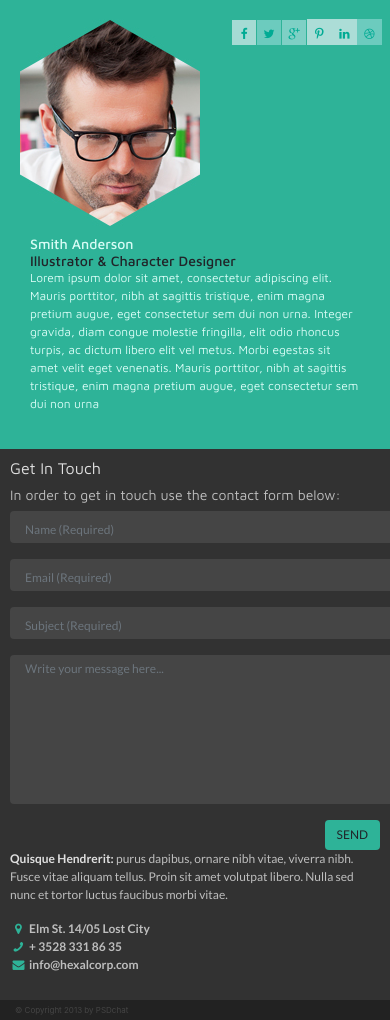
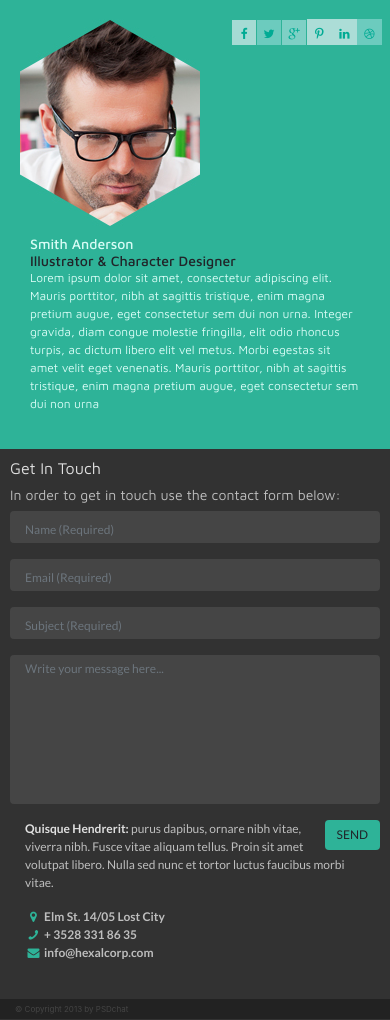
Before and after one commit to WojtekFront/webBI, a PHP site: page / in a window 390 px wide; the page is wider, and only the part inside the window is pictured. Shown: the part 317-1337 px from the top of that part. Run offline with PHP 8.4, Linux system fonts and the light colour scheme.

Commit message:
more responsive contact

```diff
--- a/index.php
+++ b/index.php
@@ -159,33 +159,34 @@ session_start();
   </div><!--close aboutMe-->
 
 
-  <div class="d-block col-sm-12 getInTouch" id="getInTouch"><!--open getInTouch-->
-      <div class="formDe">
+  <div class="d-block col-sm-12 getInTouch " id="getInTouch"><!--open getInTouch-->
+      <div class="formDe col-sm-12 col-md-8">
           <h3>Get In Touch</h3>
           <h4>In order to get in touch use the contact form below:</h4>
       </div><!--close formDe-->
-      <div class="form">
 
-        <form name="myform" method="post" onsubmit="return validateform()" action="phpMail.php" require>
+    <div class="form p-0 col-sm-12 col-md-8 float-md-left mr-md-4">
+
+      <form name="myform" method="post" onsubmit="return validateform()" action="phpMail.php" require>
           <div class="form-group">
-            <input type="text" name="name" class="form-control col-sm-12" id="exampleFormControlInput1" placeholder="Name (Required)" require>
+            <input type="text" name="name" class="form-control " id="inputlg" placeholder="Name (Required)" require>
           </div>
           <div class="form-group">
-            <input type="email" name="email" class="form-control col-sm-12" id="exampleFormControlInput1" placeholder="Email (Required)" require>
+            <input type="email" name="email" class="form-control col-sm-12" id="inputlg" placeholder="Email (Required)" require>
           </div>
           <div class="form-group">
-            <input type="text" name="subject" class="form-control col-sm-12" id="exampleFormControlInput1" placeholder="Subject (Required)" require>
+            <input type="text" name="subject" class="form-control col-sm-12" id="inputlg" placeholder="Subject (Required)" require>
           </div>
           <div class="form-group">
-            <textarea name="message" class="form-control col-sm-12" id="descText" rows="8" placeholder="Write your message here..."  require></textarea >
+            <textarea name="message" class="form-control" id="descText" rows="8" placeholder="Write your message here..."  require></textarea >
           </div>
           <div class="form-group">
             <button type="submit" value="SEND" class="btn">SEND</button>
           </div>
-        </form>
-      </div><!--close form-->
-    <div class="contact">
-      <div class="infoContact pb-lg-4">
+      </form>
+    </div><!--close form-->
+    <div class="contact col-sm-12 col-md-3 float-md-left">
+      <div class="infoContact pb-md-4">
       <p  id="LR"> <span id="LB">Quisque Hendrerit:</span> purus dapibus, ornare nibh vitae, viverra nibh. Fusce vitae aliquam tellus. Proin sit amet volutpat libero. Nulla sed nunc et tortor luctus faucibus morbi vitae. </p>
       </div>
 
--- a/style/styleCsscopy.css
+++ b/style/styleCsscopy.css
@@ -219,11 +219,11 @@ ul li{
     border: 0;
 }
 
-.form{
-    width: 560px;
+.form1{
+    /* width: 560px; */
     float: left;
     padding:0px;
-    margin: 0px 20px 0px 0px;
+    /* margin: 0px 20px 0px 0px; */
     border: 0;
     padding: 0;
 }
@@ -237,14 +237,14 @@ ul li{
 
 .formDe h3{
     font-family: 'Maven Pro', sans-serif;
-    font-weight:400;
+    font-weight: 400;
     font-size: 30px;
     color: #e0e0e0;
 }
 
 .formDe h4{
     font-family: 'Maven Pro', sans-serif;
-    font-weight:400;
+    font-weight: 400;
     font-size: 18px;
     color: #bebebe;
 }
@@ -255,11 +255,11 @@ ul li{
 .form-group input:hover,
 .form-group textarea,
 .form-group input{
-    width:560px;
+    /* width:560px; */
     background-color: #454545;
     color: #bebebe;
     font-family: 'Lato', sans-serif;
-    font-weight:400;
+    font-weight: 400;
     font-size: 12px;
     border: 0px;
     padding: 0;
@@ -278,7 +278,7 @@ ul li{
 .form-group button{
     float: right;
     font-family: 'Lato', sans-serif;
-    font-weight:400;
+    font-weight: 400;
     font-size: 12px;
     background-color: #2eb398 !important;
     border: 0 !important;
@@ -291,12 +291,6 @@ ul li{
     padding-top: 5px !important;
     border: 0px !important;
     margin: 0px !important;
-}
-
-.contact{
-    margin: 0px;
-    float: right;
-    max-width: 170px;
 }
 
 #LB{
@@ -337,11 +331,7 @@ footer{
 
 
 
-
-
 /*  ---------------------------------------------------------------------------------------------------------*/
-
-
 
 
 
@@ -427,13 +417,13 @@ footer{
     /* ---------- getInTouch ----------- */
     .getInTouch{
         min-height: none;
-        padding:10px 10px 10px 10px;;
+         padding:10px 10px 10px 10px;;
     }
 
     .form{
-        float: center;
+        /* float: center; */
         margin: 0px;
-        width: 100%;
+        /* width: 100%; */
     }
 
     .formDe{
@@ -449,9 +439,9 @@ footer{
     }
 
     .contact{
-        float: none;
+        /* float: none; */
         text-align: center;
-        max-width: none;
+        /* max-width: none; */
     }
 
 
@@ -575,9 +565,9 @@ footer{
 
 
     /* ---------- getInTouch ----------- */
-    .form{
+    /* .form{
         width: 100%;
-    }
+    } */
 
     .formDe h4{
         font-size: 14px;
```
